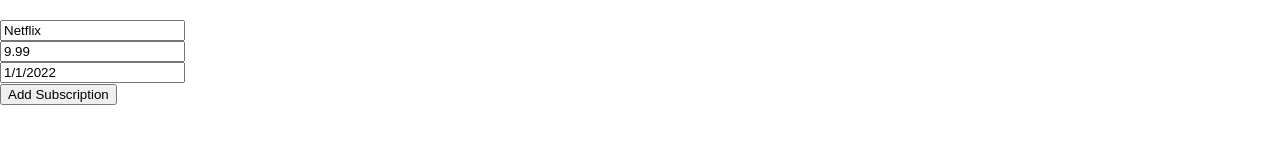
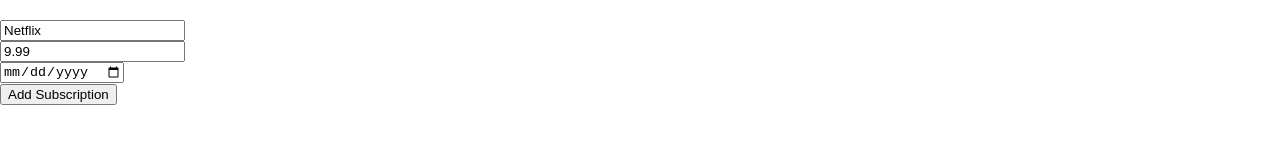
Before and after one commit to bhyland95/Subscripzen, a React (Create React App) app in the folder client/: page /addsub in a window 1280 px wide. Shown: the part 228-372 px from the top of the page. Built offline with nearby package versions, Linux system fonts and the light colour scheme.

Commit message:
added min sub date to pick from

```diff
--- a/client/src/pages/AddSub.js
+++ b/client/src/pages/AddSub.js
@@ -7,6 +7,22 @@
     const [formState, setFormState] = useState({ name: 'Netflix', amount: 9.99, nextCharge: '1/1/2022' });
 
     const [addSub, { error }] = useMutation(ADD_SUB);
+
+    let today = new Date()
+    let year = today.getFullYear()
+    let month = (today.getMonth())+1
+    if(month < 10){
+        month = '0' + month
+    }
+    let day = today.getDate()
+    if(day < 10){
+        day = '0' + day
+    }
+    let dt = year+'-'+month+'-'+day
+
+    console.log(dt)
+
+
 
     // update state based on form input changes
     const handleChange = (event) => {
@@ -68,7 +84,8 @@
                                 className='form-input'
                                 placeholder='Next Charge'
                                 name='nextCharge'
-                                type='nextCharge'
+                                type='date'
+                                min= {dt}
                                 id='nextCharge'
                                 value={formState.nextCharge}
                                 onChange={handleChange}
```
